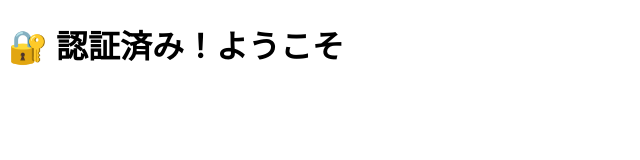
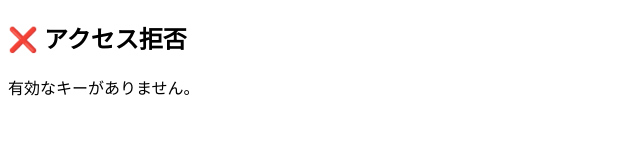
Before and after one commit to hide970/test.github.io, a plain HTML site: page index.html in a window 1280 px wide. Shown: the whole page, without its empty margins (0-640 px from the left). Drawn offline with Linux system fonts and the light colour scheme.

Commit message:
Update index.html

```diff
--- a/index.html
+++ b/index.html
@@ -1,10 +1,30 @@
 <!DOCTYPE html>
-<html lang="ja">
+<html>
 <head>
-  <meta charset="UTF-8" />
-  <title>認証ページ</title>
+  <meta charset="UTF-8">
+  <title>限定アクセスページ</title>
 </head>
 <body>
-  <h1>🔐 認証済み！ようこそ</h1>
+  <div id="content" style="display: none;">
+    <h2>✅ 認証成功</h2>
+    <p>ここが限定コンテンツです！</p>
+  </div>
+
+  <div id="error" style="display: none;">
+    <h2>❌ アクセス拒否</h2>
+    <p>有効なキーがありません。</p>
+  </div>
+
+  <script>
+    const validKey = "dijfdihfsosphfpwfhwofhfwpieijf"; // 許可されたキー
+    const urlParams = new URLSearchParams(window.location.search);
+    const key = urlParams.get("key");
+
+    if (key === validKey) {
+      document.getElementById("content").style.display = "block";
+    } else {
+      document.getElementById("error").style.display = "block";
+    }
+  </script>
 </body>
 </html>
```
